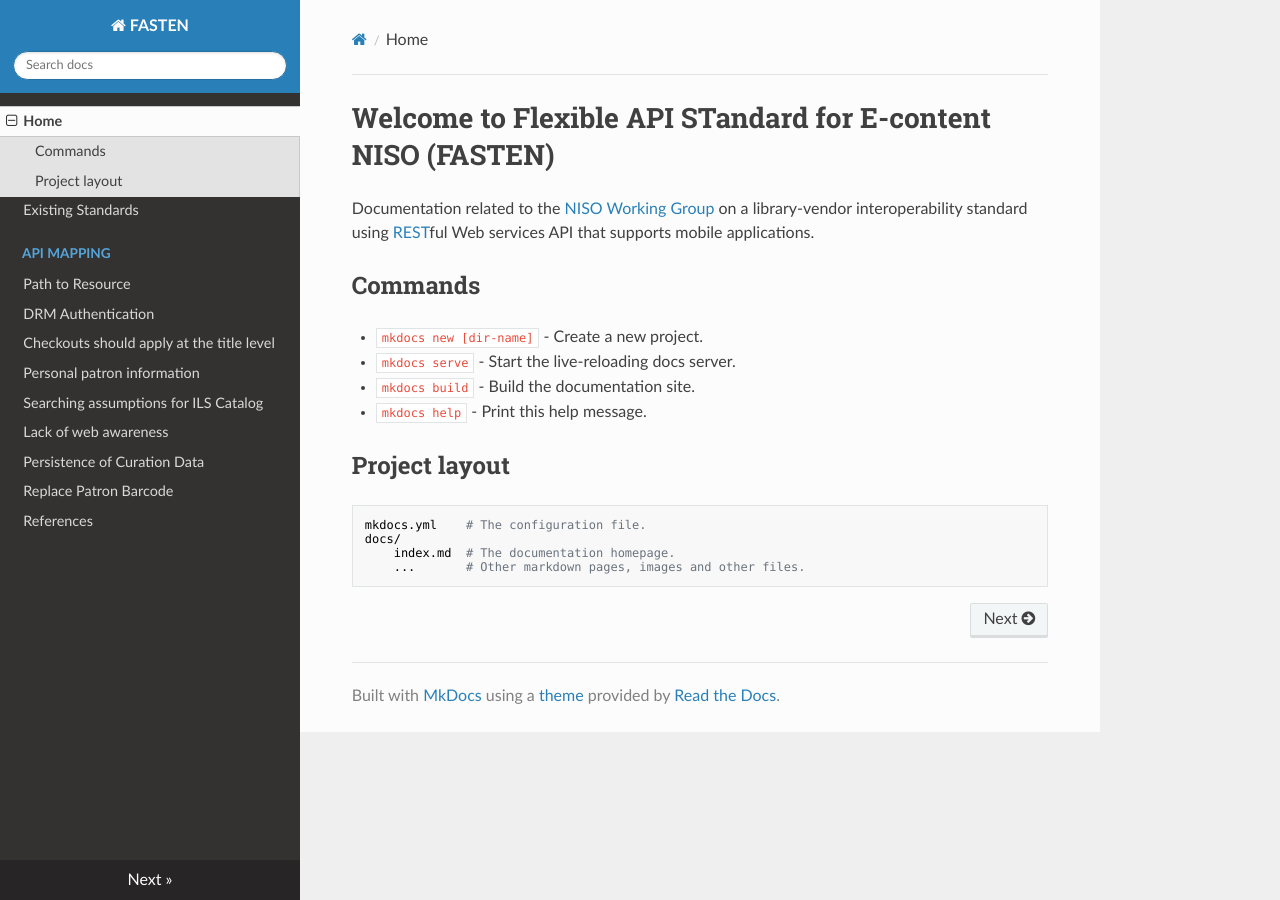
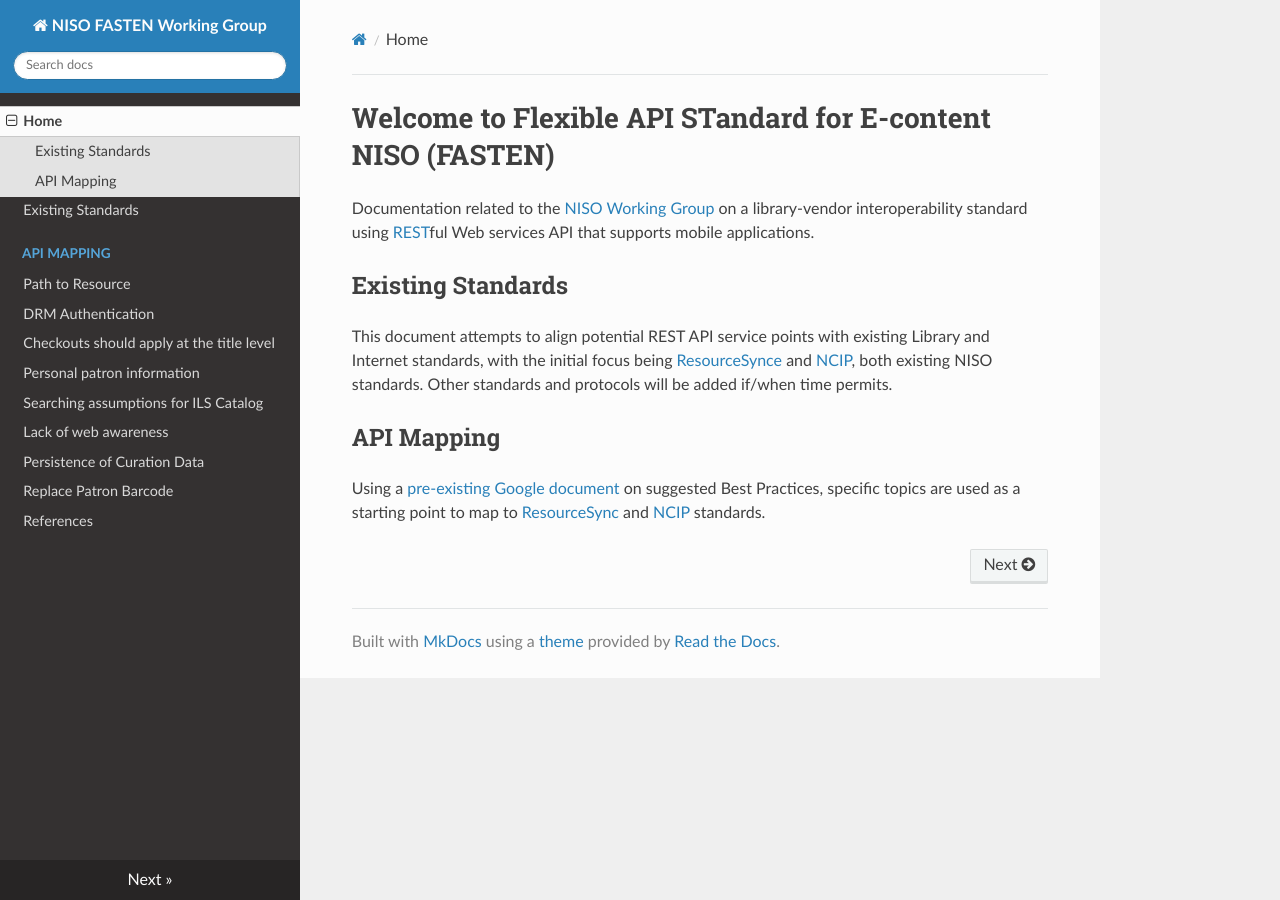
Before and after one commit to jermnelson/niso-econtent-api, an MkDocs documentation site: the page built from docs/index.md, in a window 1280 px wide. Built offline with MkDocs 1.6.1, drawn with Linux system fonts in a browser that asks for light colours; nearby versions of some CDN libraries; old or Windows-style settings are respelled for this version of MkDocs.

Commit message:
updated main page

```diff
--- a/docs/index.md
+++ b/docs/index.md
@@ -5,18 +5,17 @@
 API that supports mobile applications.
 
 
-## Commands
+## Existing Standards
+This document attempts to align potential REST API service points with existing Library and
+Internet standards, with the initial focus being [ResourceSynce][RS] and [NCIP][NCIP], both
+existing NISO standards. Other standards and protocols will be added if/when time permits.
 
-* `mkdocs new [dir-name]` - Create a new project.
-* `mkdocs serve` - Start the live-reloading docs server.
-* `mkdocs build` - Build the documentation site.
-* `mkdocs help` - Print this help message.
+## API Mapping
+Using a [pre-existing Google document][BEST_PRACTICES] on suggested Best Practices, specific
+topics are used as a starting point to map to [ResourceSync][RS] and [NCIP][NCIP] standards.
 
-## Project layout
 
-    mkdocs.yml    # The configuration file.
-    docs/
-        index.md  # The documentation homepage.
-        ...       # Other markdown pages, images and other files.
-
+[BEST_PRACTICES]: https://docs.google.com/spreadsheets/d/1iQrdLVUSCW-0FWlrKNGjZJkB8nPO5Z94pg1Ie8GIKhg/
+[NCIP]: http://www.ncip.info/
 [REST]: https://restfulapi.net/
+[RS]: http://www.openarchives.org/rs/toc
--- a/mkdocs.yml
+++ b/mkdocs.yml
@@ -1,4 +1,4 @@
-site_name: FASTEN
+site_name: NISO FASTEN Working Group
 pages:
     - Home: index.md
     - Existing Standards: existing-standards.md
```
